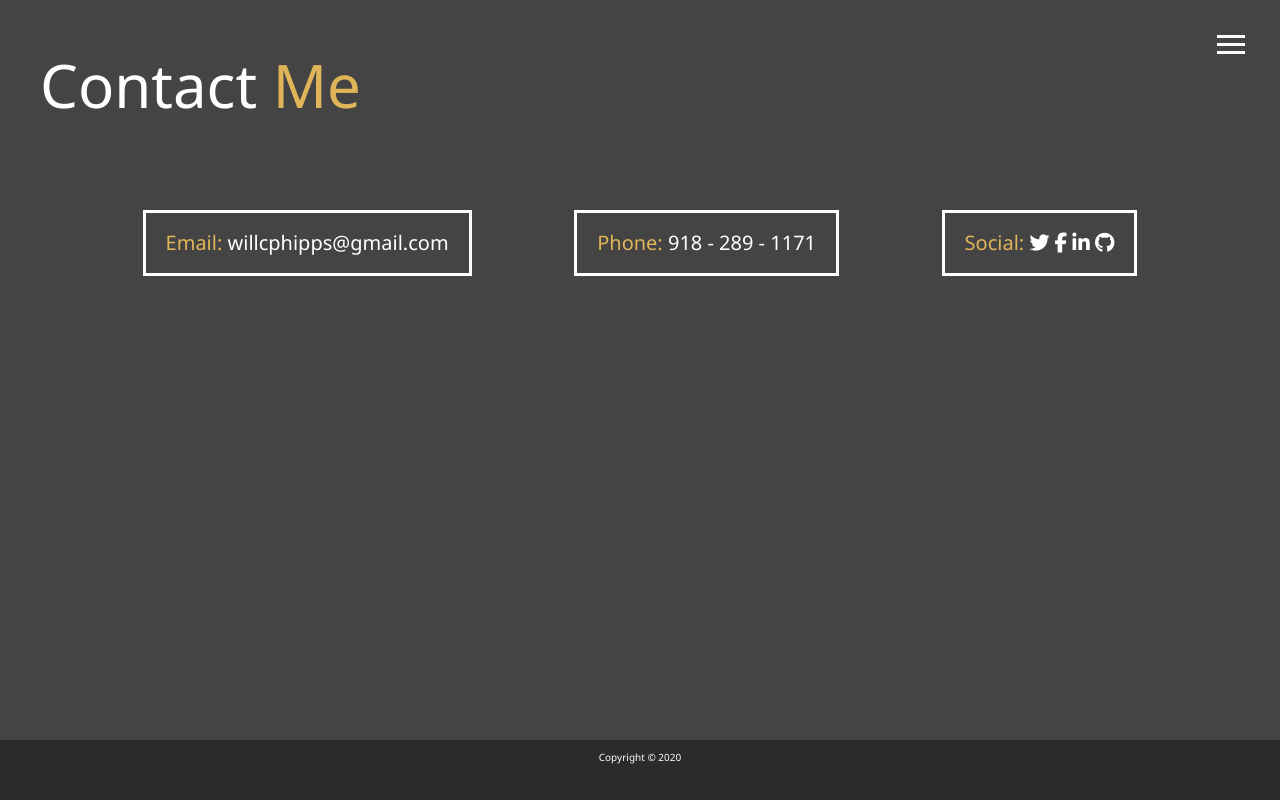
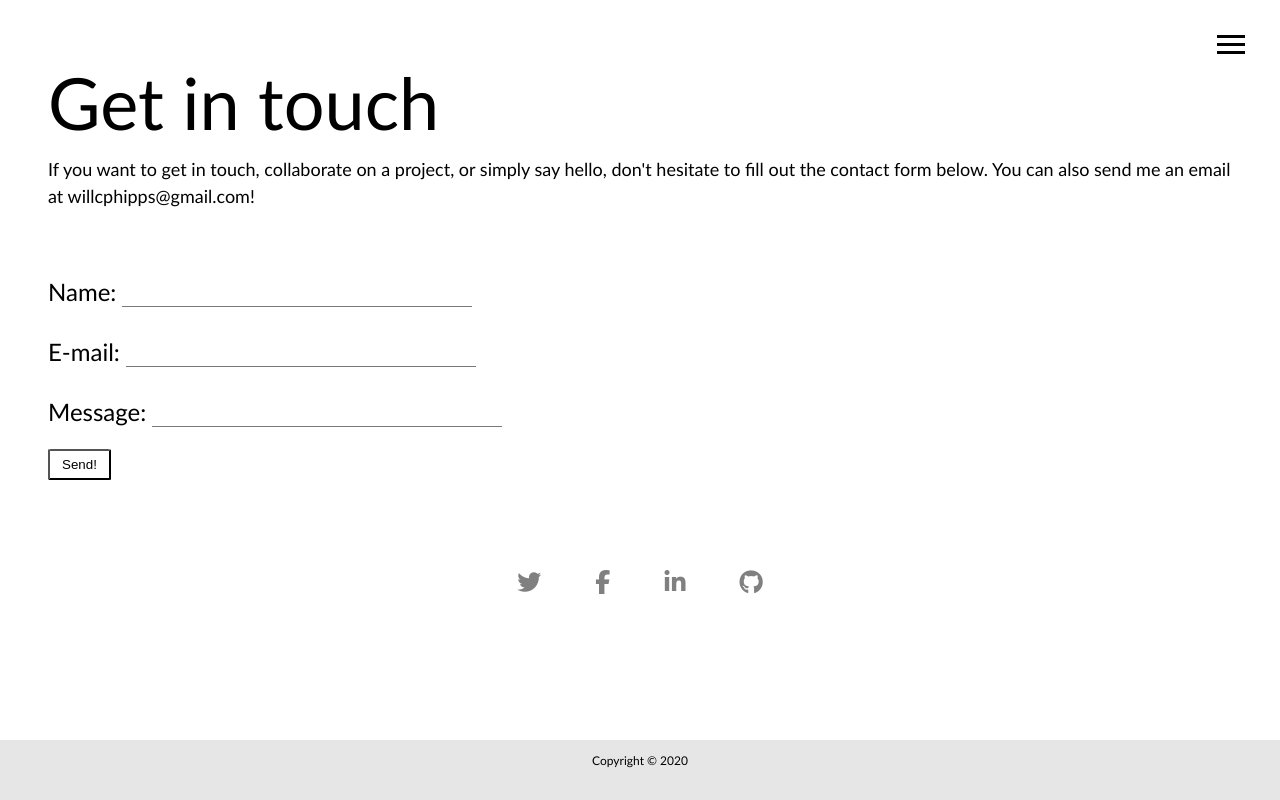
Before and after one commit to willcphipps/portfolio, a website: page dist/contact.html in a window 1280 px wide. Drawn offline with Linux system fonts and the light colour scheme.

Commit message:
updating styles

```diff
--- a/scss/_config.scss
+++ b/scss/_config.scss
@@ -1,5 +1,5 @@
-$primary-color: #444;
-$secondary-color: #e0b559;
+$primary-color: #ffffff;
+$secondary-color: #5f7c52;
 $show-home-image: true;
 $home-image: url(../img/background.jpg);
 $background-opacity: 0.8;
@@ -34,7 +34,6 @@ $background-opacity: 0.8;
   }@else{
     @return #fff;
   }
-
 }
 
 // media quwery mixins
--- a/scss/_menu.scss
+++ b/scss/_menu.scss
@@ -53,13 +53,13 @@
     display: flex;
     flex-flow: column wrap;
     align-items: center;
-    justify-content: center;
     float: left;
     width: 50%;
     height: 100vh;
     overflow: hidden;
   }
   &-nav {
+    justify-content: center;
     margin: 0;
     padding: 0;
     background: darken($primary-color, 5);
@@ -75,6 +75,8 @@
   }
   // branding side
   &-branding{
+    justify-content: end;
+
     background: $primary-color;
     transform: translate3d(0, 100%, 0);
     @include easeOut;
@@ -83,11 +85,14 @@
       transform: translate3d(0,0,0)
     }
 
-    .portrait {
-      width: 450px;
-      // height: 450px;
+   .portrait {
+      width: 400px;
+      height: 200px;
       background: url('../img/watermark.png');
-      // border-radius: 50%;
+      transition: all 2s ease-in;
+      background-position: center;
+      background-repeat: no-repeat;
+      background-size: cover;
       // border: solid 3px $secondary-color;
     }
   }
--- a/scss/_mobile.scss
+++ b/scss/_mobile.scss
@@ -43,9 +43,15 @@
     @include easeOut;
 
     .portrait{
-      background: url('../img/portfolio1.png');
-      width: 150px;
-      height: 150px;
+      // padding-bottom: 5vh;
+      height: 25vh !important;
+      background-position: center;
+      background-repeat: no-repeat;
+      background-size: contain !important;
+      background: url('../img/watermark.png');
+      width: 250px;
+      height: 100px;
+      // @include ;
     }
   }
 
@@ -66,6 +72,17 @@
 
   // smartphones
   @include mediaSm{
+      .portrait{
+      // padding-bottom: 5vh;
+      // height: 25vh !important;
+      // background-position: center;
+      // background-repeat: no-repeat;
+      // background-size: cover !important;
+      // background: url('../img/watermark.png');
+      width: 150px;
+      height: 75px;
+      // @include ;
+    }
     main#home h1 {
         margin-top: 10vh;
     }
--- a/scss/main.scss
+++ b/scss/main.scss
@@ -4,7 +4,7 @@
 
 // index
 html {
-    font-size: 10px;
+    font-size: 12px;
 }
 
 * {
@@ -17,8 +17,18 @@ body {
     color: set-text-color($primary-color);
     height: 100%;
     margin: 0;
-    font-family: 'Segoe UI', Tahoma, Geneva, Verdana, sans-serif;
+    font-family: Gill Sans, sans-serif;
     line-height: 1.5;
+    input:-webkit-autofill,
+input:-webkit-autofill:hover,
+// input:-webkit-autofill:focus,
+input:-webkit-autofill:active{
+    -webkit-box-shadow: 0 0 0 30px rgb(37, 37, 37) inset !important;
+    color: set-text-color(gray);
+}
+input:-webkit-autofill{
+    -webkit-text-fill-color: gray !important;
+}
 }
 
 
@@ -112,6 +122,7 @@ main {
   border-bottom: $secondary-color 5px solid;
 }
 
+
 // work page
 .projects {
   margin-top: 5rem;
@@ -132,30 +143,81 @@ main {
 }
 
 // contact page
+  // .contact-subtext{
+  //   width: 62vw;
+
+  // }
 .boxes {
   display: flex;
+  flex-direction: column;
   flex-wrap: wrap;
   justify-content: space-evenly;
-  align-items: center;
-  margin-top: 10vh;
+  align-items: left;
+  margin-top: 5vh;
+  .email-form{
+    // text-align: center;
+    display: flex;
+    flex-direction: column;
+    font-size: 2rem;
+    .input {
+      padding-top: 2rem;
+      label{
+        font-family: inherit;
+      }
+      input{
+        height: 22px;
+    color: gray;
+    background-color: inherit;
+    border-image: initial;
+    border-width: 0px 0px 1px;
+    border-style: solid;
+    border-color: rgb(121, 121, 121);
+    width: 350px;
+    font-size: 1.5rem;
+    outline:none;
+      }
+    }
+    .form-submit {
+      margin-top: 1rem;
+      button{
+      background-color: white;
+      padding:.5rem 1rem;
+      border-radius: 5%;
 
-  .container {
-    font-size: 2rem;
-    border: 3px #fff solid;
-    padding: 1.5rem 2.0rem;
-    margin-bottom: 3rem;
-    @include easeOut;
-
-    &:hover {
-      padding: 1.7rem 2.2rem;
-      background: $secondary-color;
-      span {
-        color: set-text-color($secondary-color);
+      &:hover {
+        background: $secondary-color;
+        cursor: pointer;
+        @include easeOut;
+      }
       }
     }
   }
+  .container {
+    font-size: 2rem;
+    // border: 3px #fff solid;
+    padding-top: 1rem;
+    // margin-bottom: 3rem;
+    // @include easeOut;
+    // &:hover {
+    //   // padding: 1.7rem 2.2rem;
+    //   // background: $secondary-color;
+    //   span {
+    //     // color: set-text-color($secondary-color);
+    //   }
+    // }
+  }
+  .social-container{
+    text-align: center;
+    margin-top: 5rem;
+    a{
+      padding: 2rem;
+    }
+  }
+  .cont-social{
+    color: gray;
+  }
   .cont-social:hover{
-    color: rgb(97, 97, 160);
+    color: $secondary-color;
     @include easeOut;
   }
 }
```
Also changed, not shown: package.json (+11 -3 lines), dist/about.html, dist/contact.html, dist/css/main.css, dist/img/WillMountain.png (added), dist/img/jzs.jpeg (added), dist/index.html, 4 other files.
